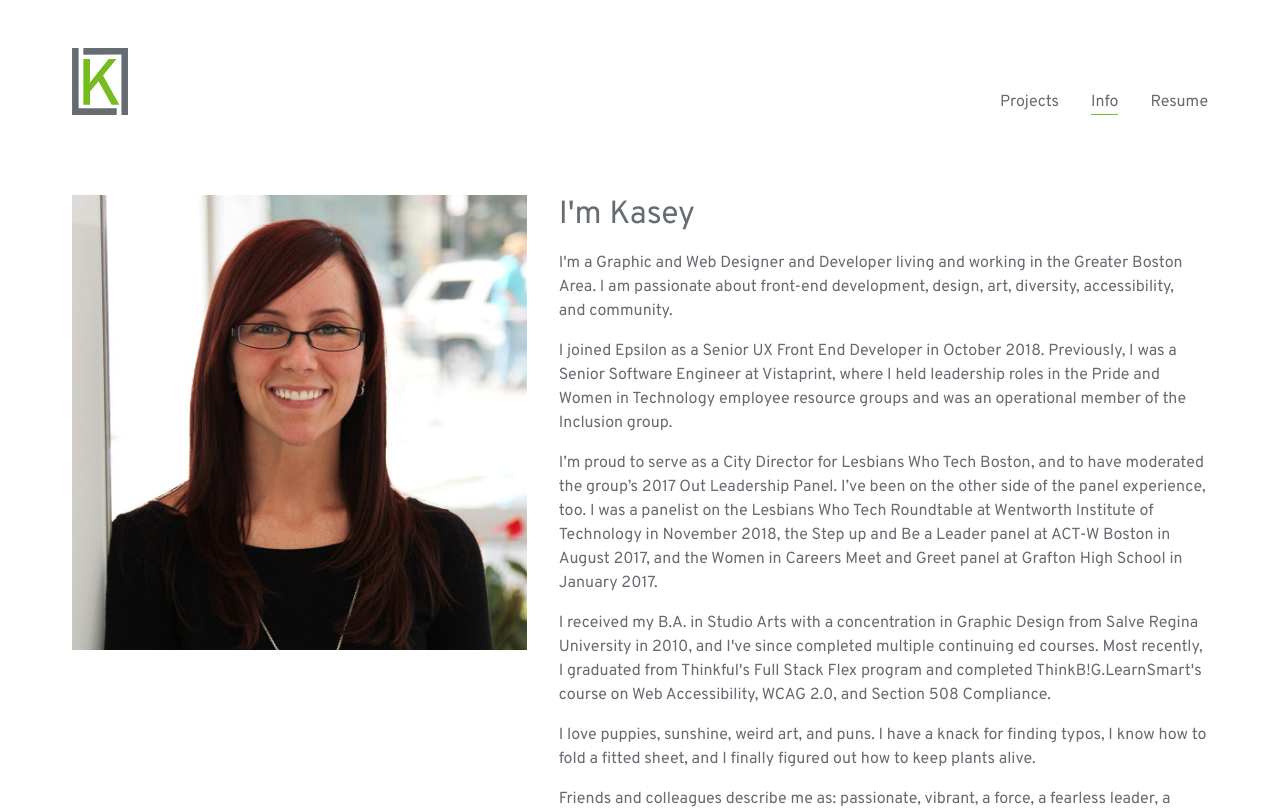
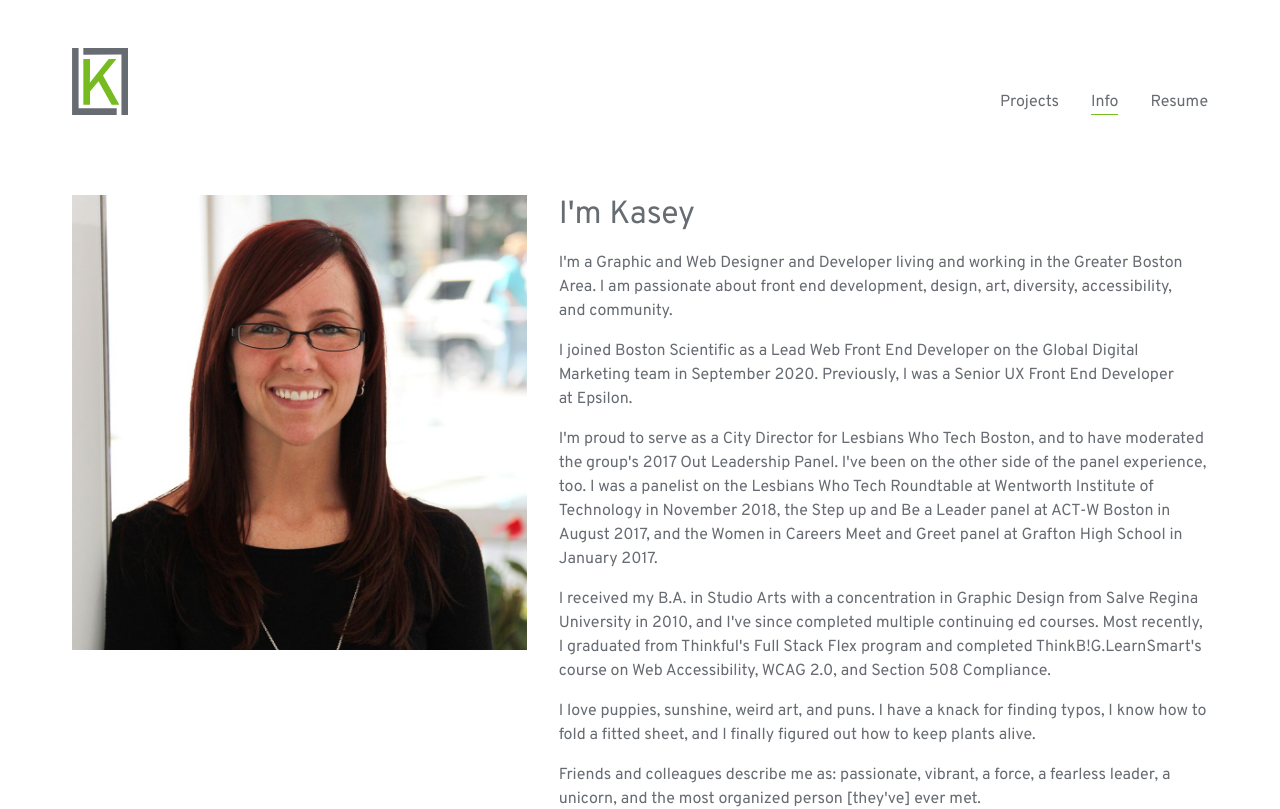
Before and after one commit to kaseyllabelle/kll, a React (Create React App) app: page /info in a window 1280 px wide. Shown: the top 809 px of the page. Built offline with nearby package versions, Linux system fonts and the light colour scheme; a web font is replaced by a local one.

Commit message:
updated resume and bio

```diff
--- a/src/containers/info/info.bio.js
+++ b/src/containers/info/info.bio.js
@@ -7,13 +7,13 @@ export default function Bio(props)
       <h1 className="h1">I'm Kasey</h1>
       <img src="/images/kasey.jpg" className="photo photo-xs" alt="Kasey"/>
       <p className="paragraph">
-        I'm a Graphic and Web Designer and Developer living and working in the Greater Boston Area. I am passionate about front-end development, design, art, diversity, accessibility, and&nbsp;community.
+        I'm a Graphic and Web Designer and Developer living and working in the Greater Boston Area. I am passionate about front end development, design, art, diversity, accessibility, and&nbsp;community.
       </p>
       <p className="paragraph">
-        I joined Epsilon as a Senior UX Front End Developer in October 2018. Previously, I was a Senior Software Engineer at Vistaprint, where I held leadership roles in the Pride and Women in Technology employee resource groups and was an operational member of the Inclusion&nbsp;group.
+        I joined Boston Scientific as a Lead Web Front End Developer on the Global Digital Marketing team in September 2020. Previously, I was a Senior UX Front End Developer at&nbsp;Epsilon.
       </p>
       <p className="paragraph">
-        I’m proud to serve as a City Director for Lesbians Who Tech Boston, and to have moderated the group’s 2017 Out Leadership Panel. I’ve been on the other side of the panel experience, too. I was a panelist on the Lesbians Who Tech Roundtable at Wentworth Institute of Technology in November 2018, the Step up and Be a Leader panel at ACT-W Boston in August 2017, and the Women in Careers Meet and Greet panel at Grafton High School in January&nbsp;2017.
+        I'm proud to serve as a City Director for Lesbians Who Tech Boston, and to have moderated the group's 2017 Out Leadership Panel. I've been on the other side of the panel experience, too. I was a panelist on the Lesbians Who Tech Roundtable at Wentworth Institute of Technology in November 2018, the Step up and Be a Leader panel at ACT-W Boston in August 2017, and the Women in Careers Meet and Greet panel at Grafton High School in January&nbsp;2017.
       </p>
       <p className="paragraph">
         I received my B.A. in Studio Arts with a concentration in Graphic Design from Salve Regina University in 2010, and I've since completed multiple continuing ed courses. Most recently, I graduated from Thinkful's Full Stack Flex program and completed ThinkB!G.LearnSmart's course on Web Accessibility, WCAG 2.0, and Section 508&nbsp;Compliance.
```
Also changed, not shown: 1 other file (tests, documents, lock files or other folders).
